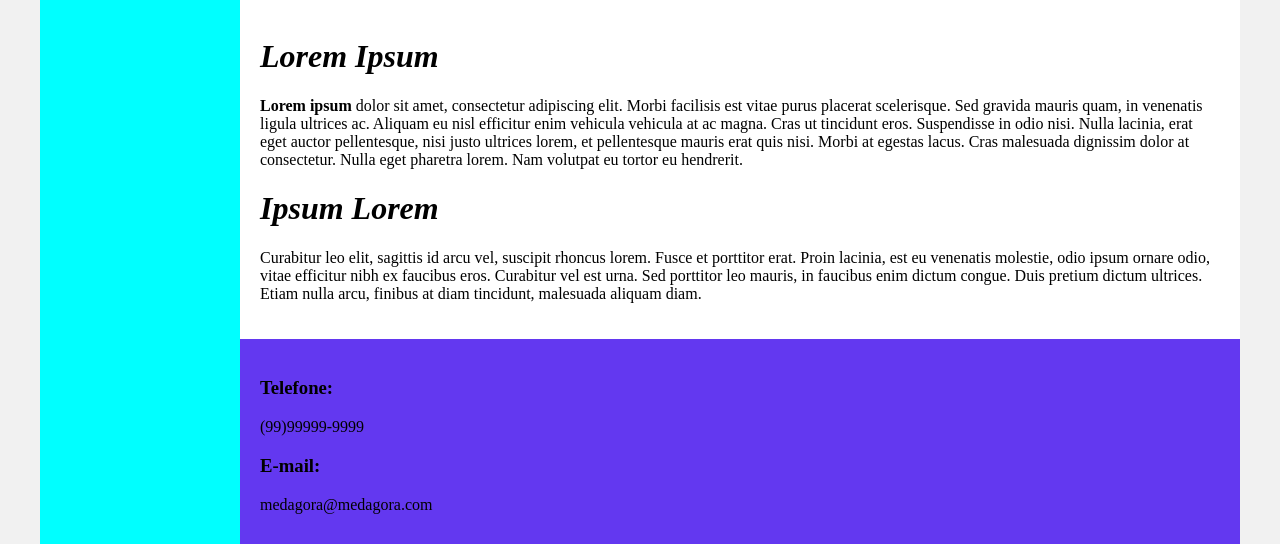
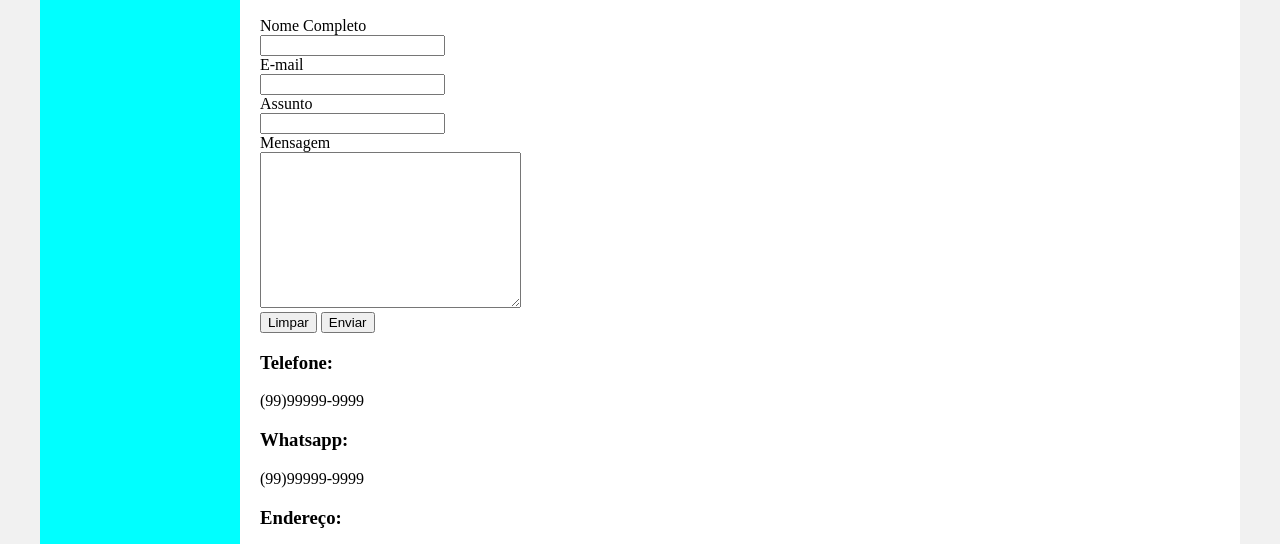
Before and after one commit to alemussolini/projeto2-criandoWebsiteCompletoComHTML, a plain HTML site: page contato.html in a window 1280 px wide. Shown: the part 237-781 px from the top of the page. Drawn offline with Linux system fonts and the light colour scheme.

Commit message:
finalizado

```diff
--- a/contato.html
+++ b/contato.html
@@ -26,11 +26,27 @@
             </div>
 
             <div class="content">
-                <h1><i>Lorem Ipsum</i></h1>
-                <p><strong>Lorem ipsum</strong> dolor sit amet, consectetur adipiscing elit. Morbi facilisis est vitae purus placerat scelerisque. Sed gravida mauris quam, in venenatis ligula ultrices ac. Aliquam eu nisl efficitur enim vehicula vehicula at ac magna. Cras ut tincidunt eros. Suspendisse in odio nisi. Nulla lacinia, erat eget auctor pellentesque, nisi justo ultrices lorem, et pellentesque mauris erat quis nisi. Morbi at egestas lacus. Cras malesuada dignissim dolor at consectetur. Nulla eget pharetra lorem. Nam volutpat eu tortor eu hendrerit.</p>
-                <!-- Aqui vai o seu conteúdo -->
-                <h1><i>Ipsum Lorem</i></h1>
-                <p>Curabitur leo elit, sagittis id arcu vel, suscipit rhoncus lorem. Fusce et porttitor erat. Proin lacinia, est eu venenatis molestie, odio ipsum ornare odio, vitae efficitur nibh ex faucibus eros. Curabitur vel est urna. Sed porttitor leo mauris, in faucibus enim dictum congue. Duis pretium dictum ultrices. Etiam nulla arcu, finibus at diam tincidunt, malesuada aliquam diam. </p>
+                <form action="">
+                    <label for="name">Nome Completo</label><br>
+                    <input type="text" name="name" id="name"><br>
+                    <label for="name">E-mail</label><br>
+                    <input type="email" name="email" id="email"><br>
+                    <label for="name">Assunto</label><br>
+                    <input type="text" name="asunto" id="assunto"><br>
+                    <label for="name">Mensagem</label><br>
+                    <textarea name="mensagem" id="mensagem" cols="30" rows="10"></textarea><br>
+                    <input type="reset" value="Limpar">
+                    <input type="submit" value="Enviar">
+                </form>
+
+                <h3>Telefone:</h3>
+                <p>(99)99999-9999</p>
+                <h3>Whatsapp:</h3>
+                <p>(99)99999-9999</p>
+                <h3>Endereço:</h3>
+                <p>RJ - 099 S/N - Turok Park</p>
+                <iframe src="https://www.google.com/maps/embed?pb=!1m18!1m12!1m3!1d14705.265908454001!2d-43.73896031411131!3d-22.864764709032976!2m3!1f0!2f0!3f0!3m2!1i1024!2i768!4f13.1!3m3!1m2!1s0x9bf93967281177%3A0xcd23d96e94eb31c2!2zVHVyw7MgUGFyayBJdGFndWHDrQ!5e0!3m2!1sen!2sbr!4v1689975982994!5m2!1sen!2sbr" width="400" height="300" style="border:0;" allowfullscreen="" loading="lazy" referrerpolicy="no-referrer-when-downgrade"></iframe>
+
             </div>
 
             <div class="footer">
```
